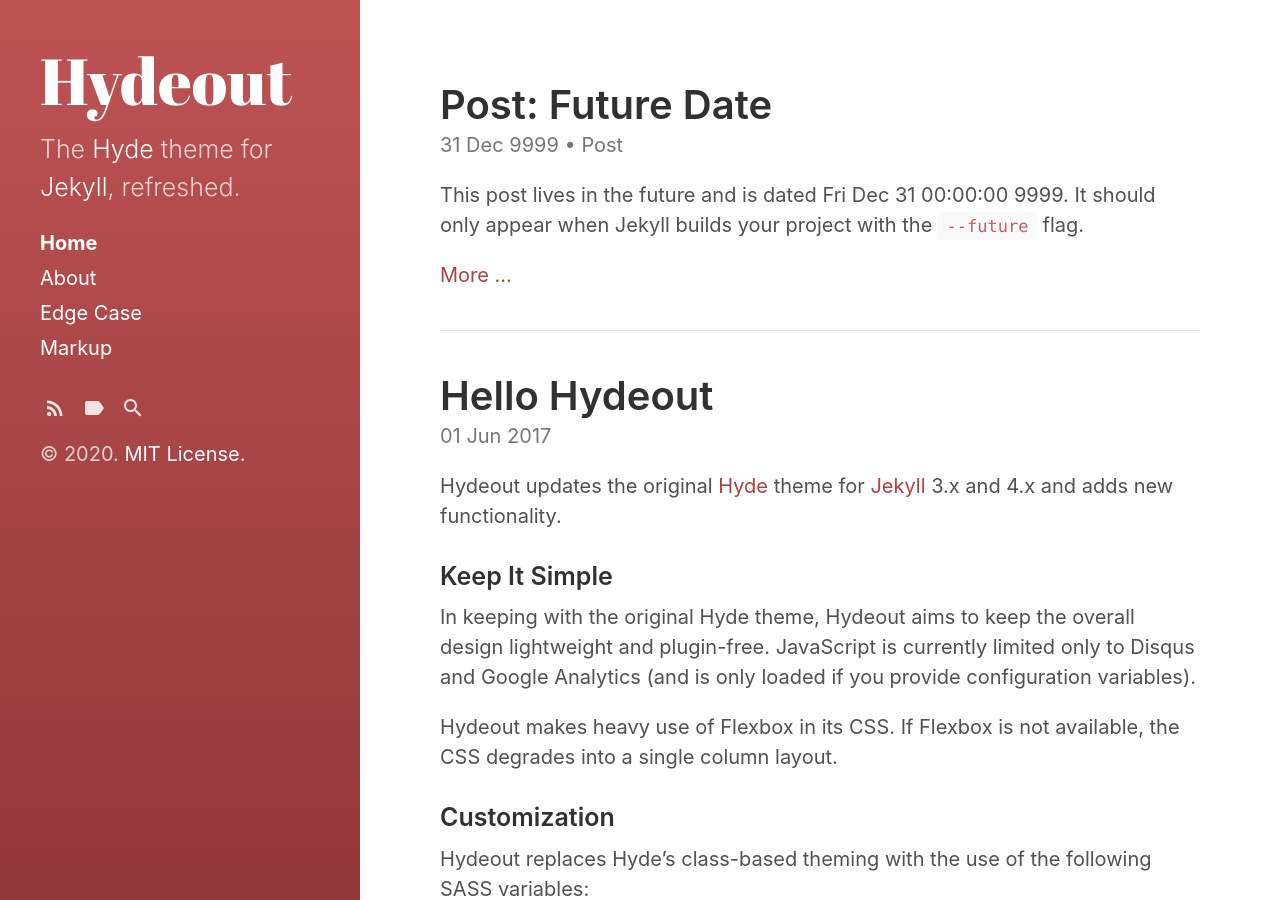
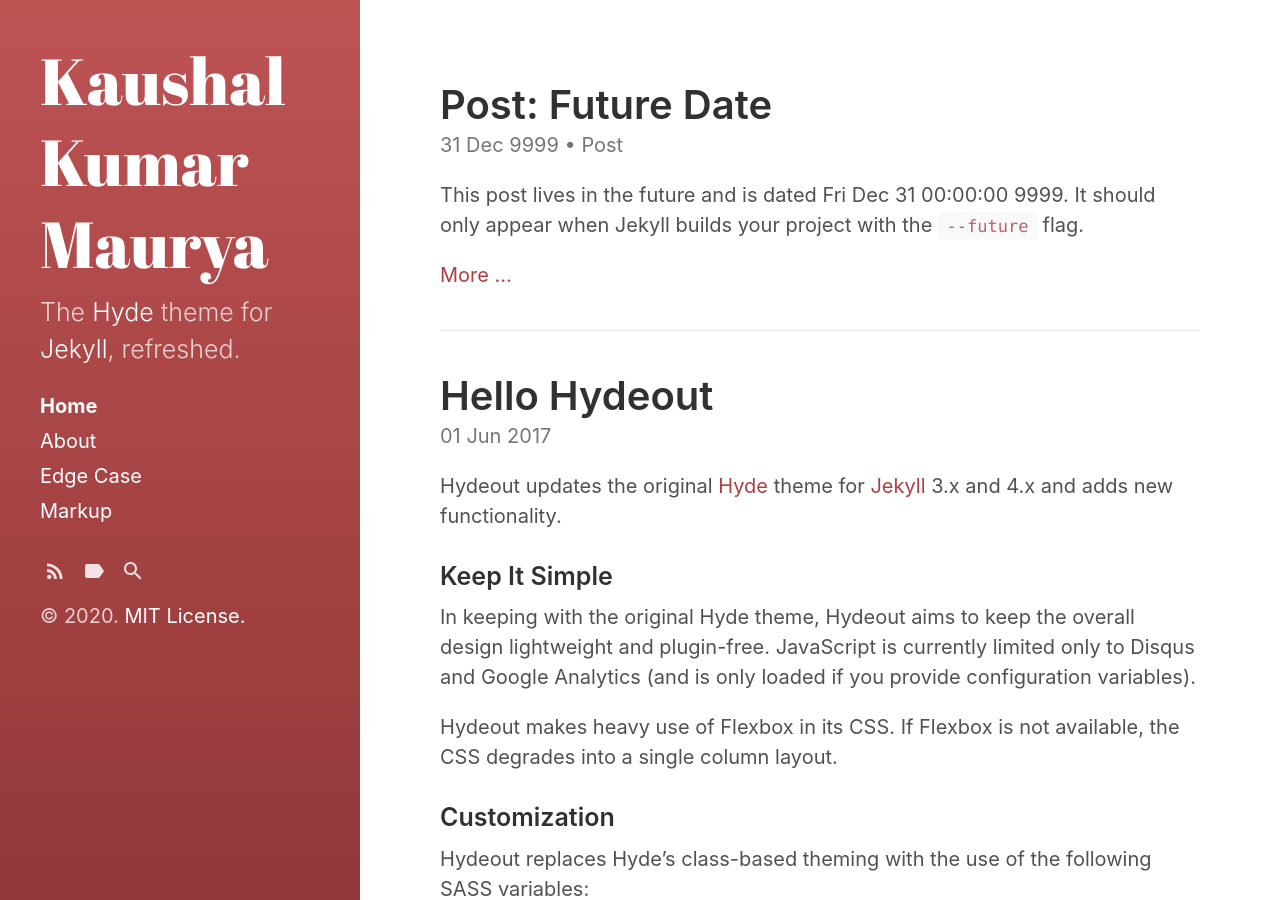
Before and after one commit to harshayelleni/harshayelleni.github.io, a Jekyll site: the page built from index.html, in a window 1280 px wide and 900 px high. Built offline with Jekyll 4.4.1, drawn with Linux system fonts in a browser that asks for light colours; the list of posts is cut into pages by our own code.

Commit message:
Added theme

```diff
--- a/_config.yml
+++ b/_config.yml
@@ -3,7 +3,7 @@
 highlighter:      rouge
 
 # Setup
-title:            Hydeout
+title:            Kaushal Kumar Maurya
 tagline:          'A Jekyll theme'
 description:      'The <a href="http://hyde.getpoole.com" target="_blank">Hyde</a> theme for <a href="http://jekyllrb.com" target="_blank">Jekyll</a>, refreshed.'
 url:              https://fongandrew.github.io
```
